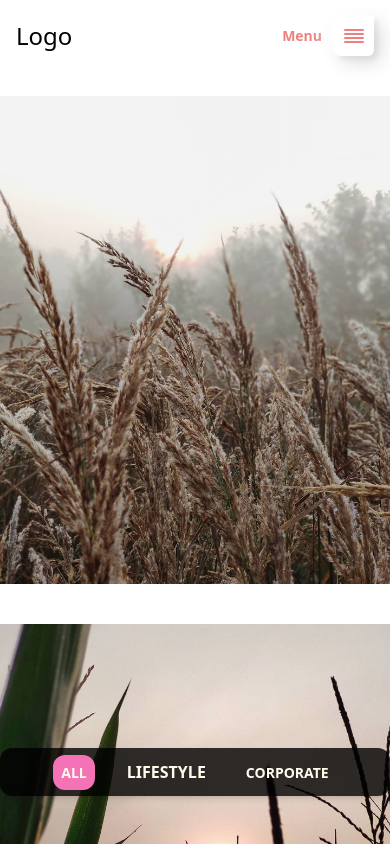
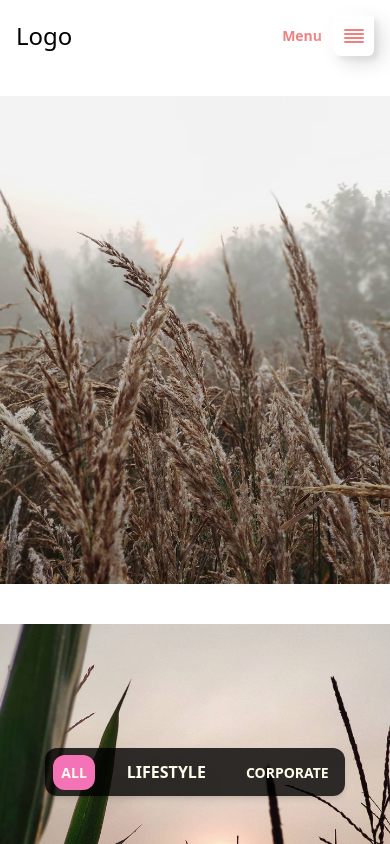
Before and after one commit to Klaudiusz-code/PhotoWeb, a React (Create React App) app: page / in a window 390 px wide. Shown: the top 844 px of the page. Built offline with nearby package versions, Linux system fonts and the light colour scheme.

Commit message:
Added breakpoint for mobile screen

```diff
--- a/tailwind.config.js
+++ b/tailwind.config.js
@@ -3,6 +3,7 @@ module.exports = {
   content: ["./src/**/*.{html,js,jsx}"],
   theme: {
       screens: {
+        mob:'300px',
         sm: '480px',
         md: '768px',
         lg: '976px',
```
